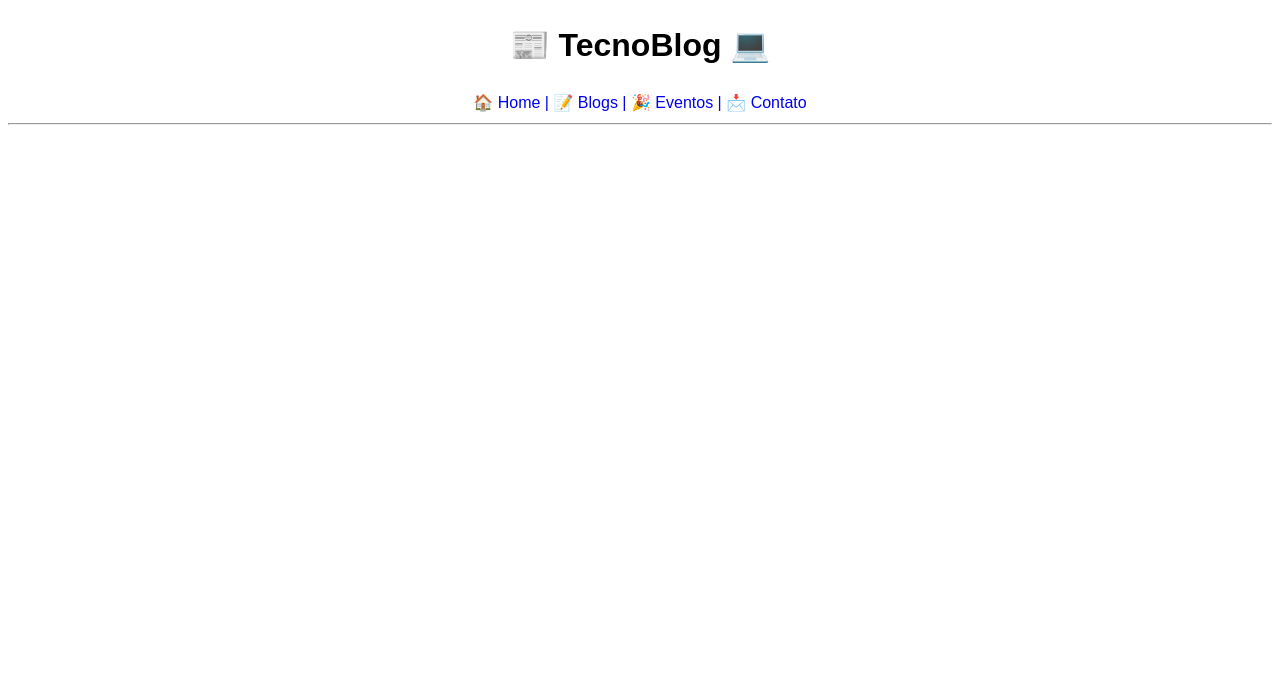
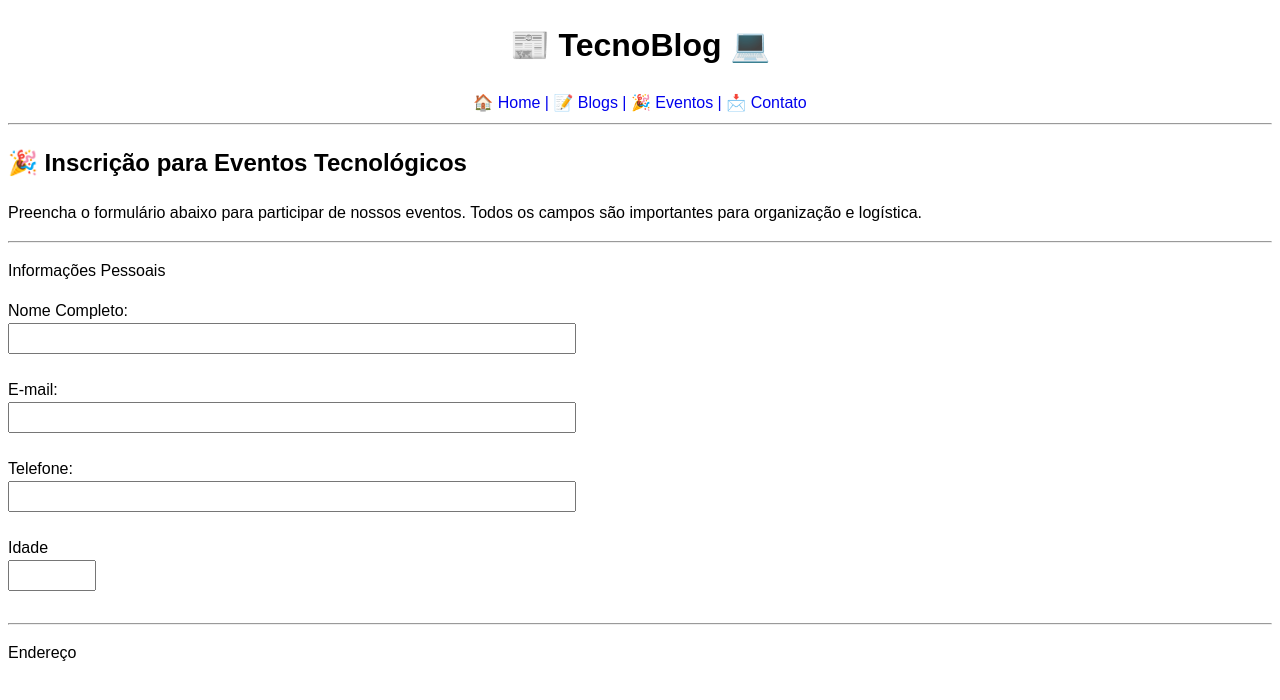
Before and after one commit to kurachix/TecnoBlog, a plain HTML site: page eventos.html in a window 1280 px wide. Drawn offline with Linux system fonts and the light colour scheme.

Commit message:
atualização

```diff
--- a/eventos.html
+++ b/eventos.html
@@ -8,7 +8,7 @@
     <meta name="viewport" content="width=device-width, initial-scale=1.0">
 
 
-    <title>TecnoBlog - Blog</title>
+    <title>TecnoBlog - Eventos</title>
 
         <style>
 
@@ -46,5 +46,54 @@
     <hr>
 
     </center>
+
+    <h2>🎉 Inscrição para Eventos Tecnológicos</h2>
+    <p>Preencha o formulário abaixo para participar de nossos eventos. Todos os campos são importantes para organização e logística.</p>
+
+    <hr>
+
+    <p>    Informações Pessoais</p>
+            <form>
+
+        <label> Nome Completo:</label>
+        <br>
+        <input type="name" style="width: 560px; height: 25px;" required>
+
+        <br>
+        <br>
+        <label> E-mail:</label>
+        <br>
+
+        <input type="email" style="width: 560px; height: 25px;" required>
+
+
+        <br>
+        <br>
+
+        <label>Telefone:</label>
+        <br>
+
+        <input type="tel" style="width: 560px; height: 25px;" required>
+
+        <br>
+        <br>
+
+        <label>Idade</label>
+
+        <br>
+
+        <input type="age" style="width: 80px; height: 25px;" required>
+
+
+
+        <br>
+        <br>
+        <hr>
+
+        <p>Endereço</p>
+
+
+
+    </form>
 </body>
 </html>
```
